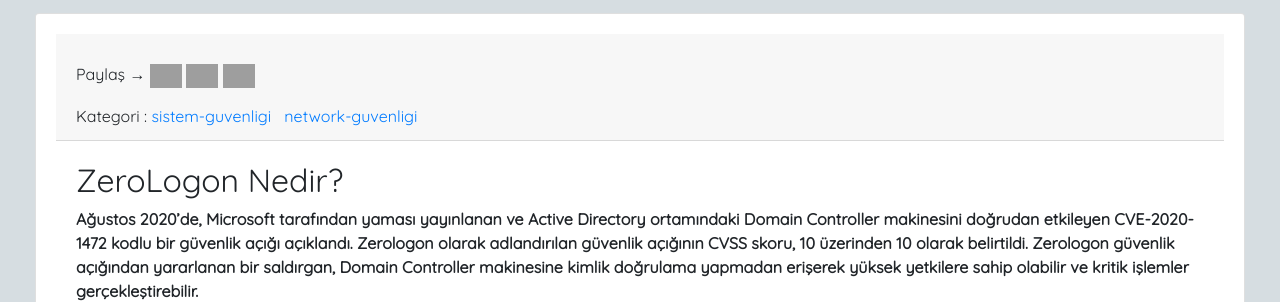
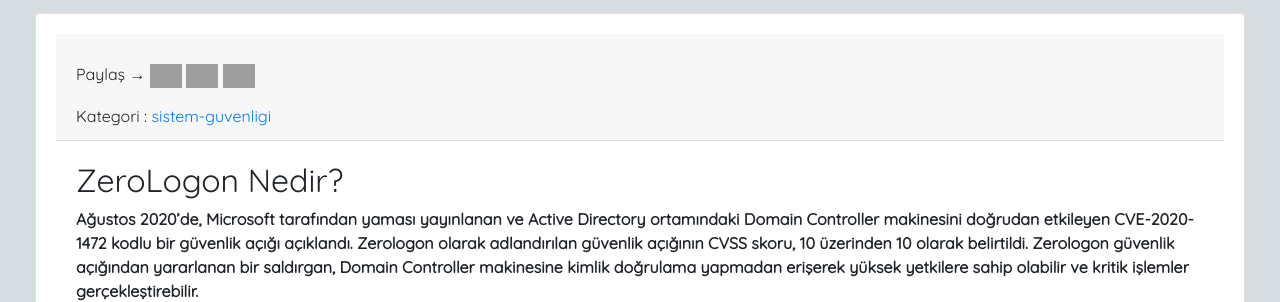
Before and after one commit to laccart/laccart, a Jekyll site: the page built from _posts/2020-10-02-ZeroLogon.markdown, in a window 1280 px wide and 900 px high. Shown: the part 221-523 px from the top of the window. Built offline with Jekyll 4.4.1, drawn with Linux system fonts in a browser that asks for light colours; nearby versions of some CDN libraries; grey boxes are pictures that could not be loaded.

Commit message:
Update 2020-10-02-ZeroLogon.markdown

```diff
--- a/_posts/2020-10-02-ZeroLogon.markdown
+++ b/_posts/2020-10-02-ZeroLogon.markdown
@@ -4,7 +4,6 @@
 layout: post
 categories:
     - sistem-guvenligi
-    - network-guvenligi
 thumbnail: posts/zerologon.png
 ---
 
```
